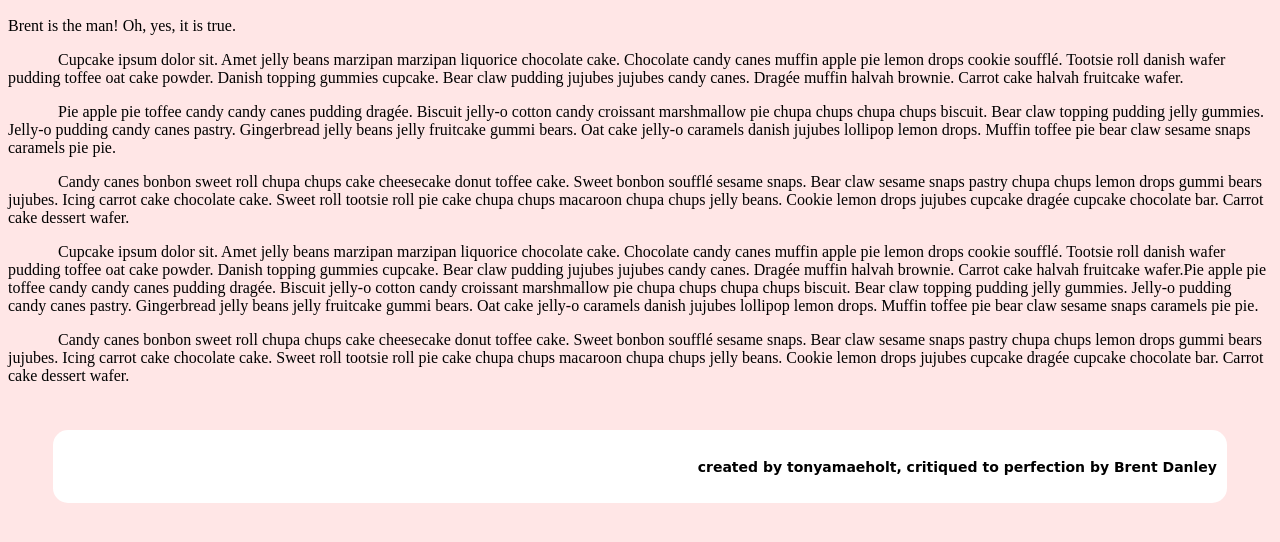
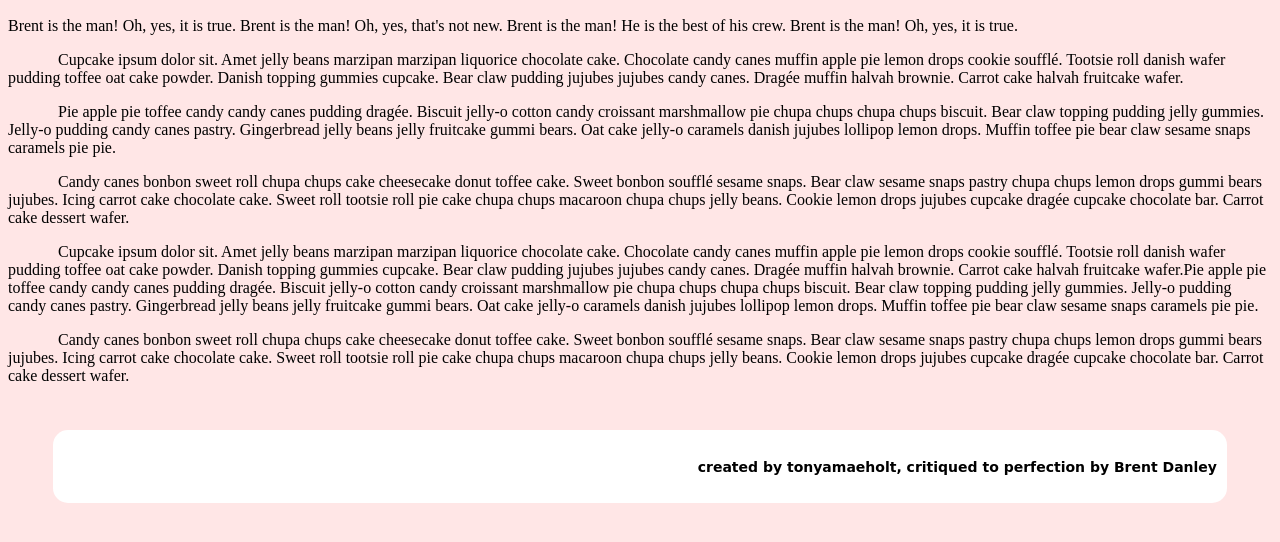
Before and after one commit to tonyamaeholt/recipe_sandbox, a plain HTML site: page aboutme.html in a window 1280 px wide. Shown: the part 144-686 px from the top of the page. Drawn offline with Linux system fonts and the light colour scheme.

Commit message:
Adds three lines of peotry to initial statement.

```diff
--- a/aboutme.html
+++ b/aboutme.html
@@ -28,6 +28,12 @@
 
   Brent is the man! Oh, yes, it is true.
 
+  Brent is the man! Oh, yes, that's not new.
+
+  Brent is the man! He is the best of his crew.
+
+  Brent is the man! Oh, yes, it is true.
+
 <p>Cupcake ipsum dolor sit. Amet jelly beans marzipan marzipan liquorice chocolate cake. Chocolate candy canes muffin apple pie lemon drops cookie soufflé. Tootsie roll danish wafer pudding toffee oat cake powder. Danish topping gummies cupcake. Bear claw pudding jujubes jujubes candy canes. Dragée muffin halvah brownie. Carrot cake halvah fruitcake wafer.</p>
 <p>Pie apple pie toffee candy candy canes pudding dragée. Biscuit jelly-o cotton candy croissant marshmallow pie chupa chups chupa chups biscuit. Bear claw topping pudding jelly gummies. Jelly-o pudding candy canes pastry. Gingerbread jelly beans jelly fruitcake gummi bears. Oat cake jelly-o caramels danish jujubes lollipop lemon drops. Muffin toffee pie bear claw sesame snaps caramels pie pie.</p>
 <p>Candy canes bonbon sweet roll chupa chups cake cheesecake donut toffee cake. Sweet bonbon soufflé sesame snaps. Bear claw sesame snaps pastry chupa chups lemon drops gummi bears jujubes. Icing carrot cake chocolate cake. Sweet roll tootsie roll pie cake chupa chups macaroon chupa chups jelly beans. Cookie lemon drops jujubes cupcake dragée cupcake chocolate bar. Carrot cake dessert wafer.</p>
```
